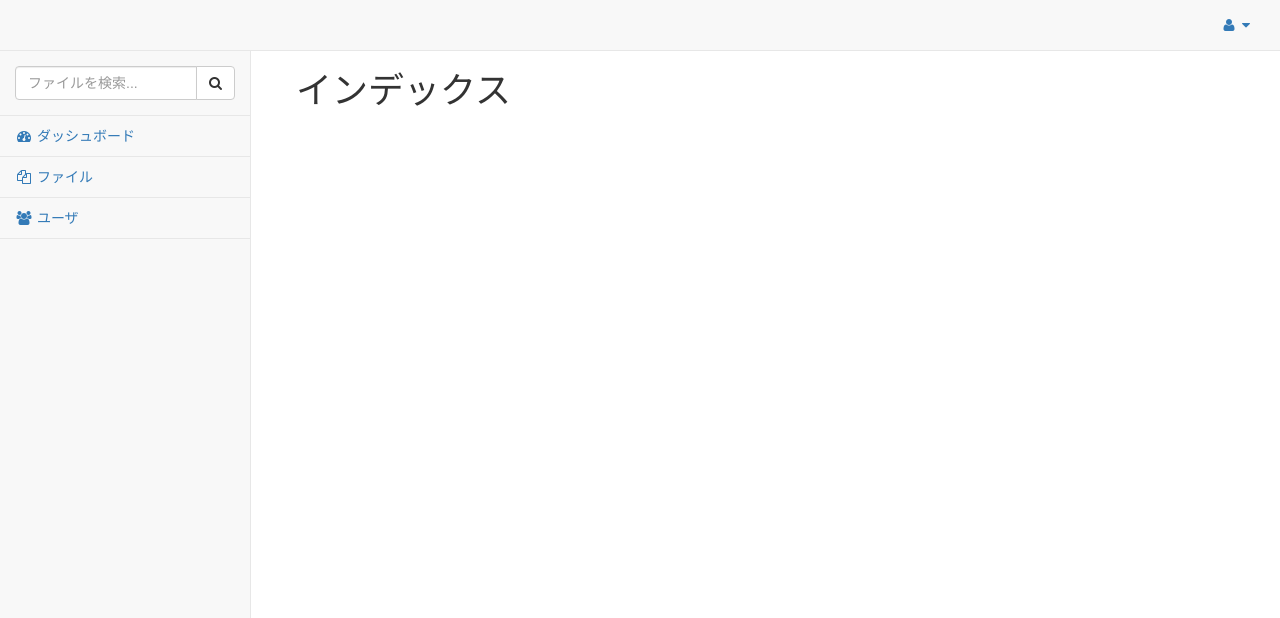
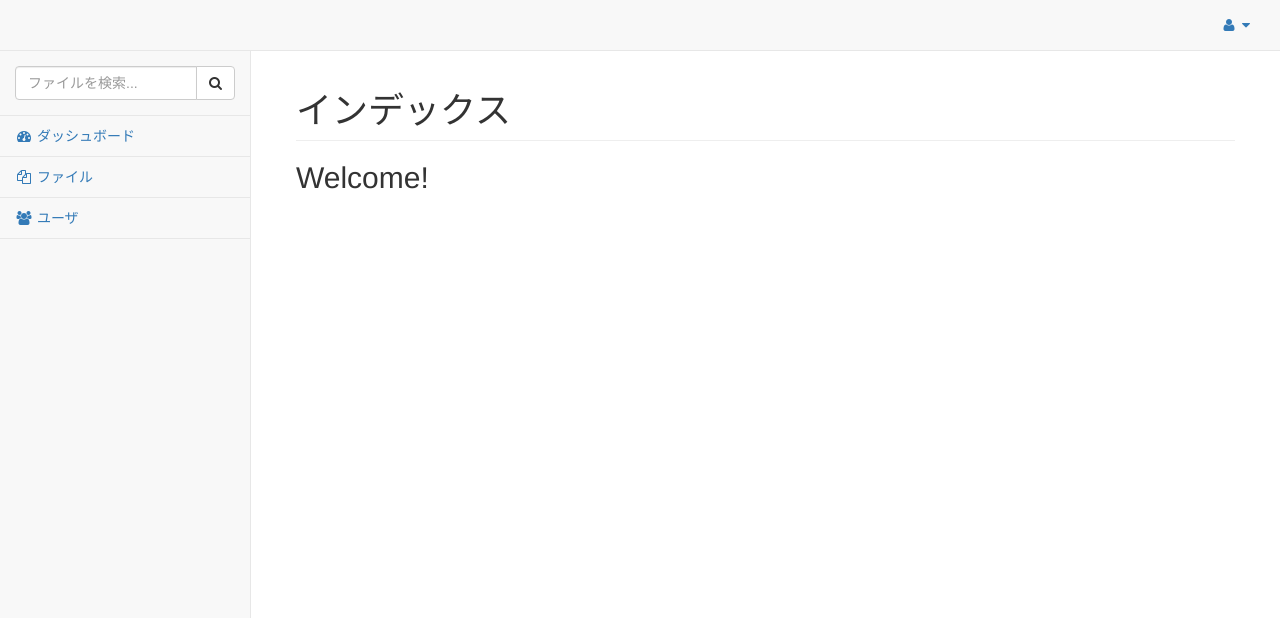
Before and after one commit to nakau1/vagrant-yii2, a Yii app: template src/views/default/index.php in a window 1280 px wide. Shown: the top 618 px of the page. Run offline with PHP 8.4 and a stand-in for Yii, Linux system fonts and the light colour scheme; the template is opened without the code that fills it, so the values that code supplies are empty; some libraries are stand-ins or nearby versions.

Commit message:
インデックスページのヘッダを変更

```diff
--- a/src/views/default/index.php
+++ b/src/views/default/index.php
@@ -1,9 +1,10 @@
 <?php
 /* @var $this yii\web\View */
+/* @var $user app\models\User */
 
 $this->title = 'インデックス';
 
 ?>
-<header>
-    <h1>インデックス</h1>
-</header>
+<h1 class="page-header">インデックス</h1>
+
+<h2>Welcome! <?= $user->name ?></h2>
```
